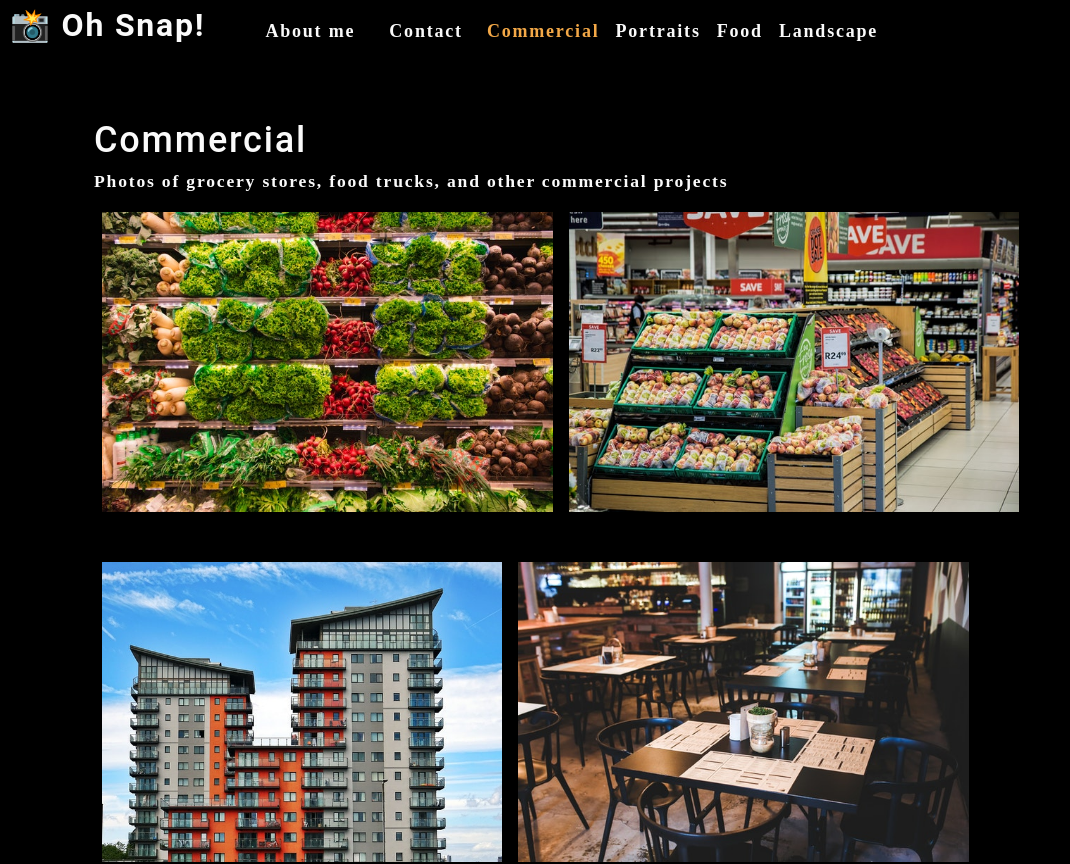
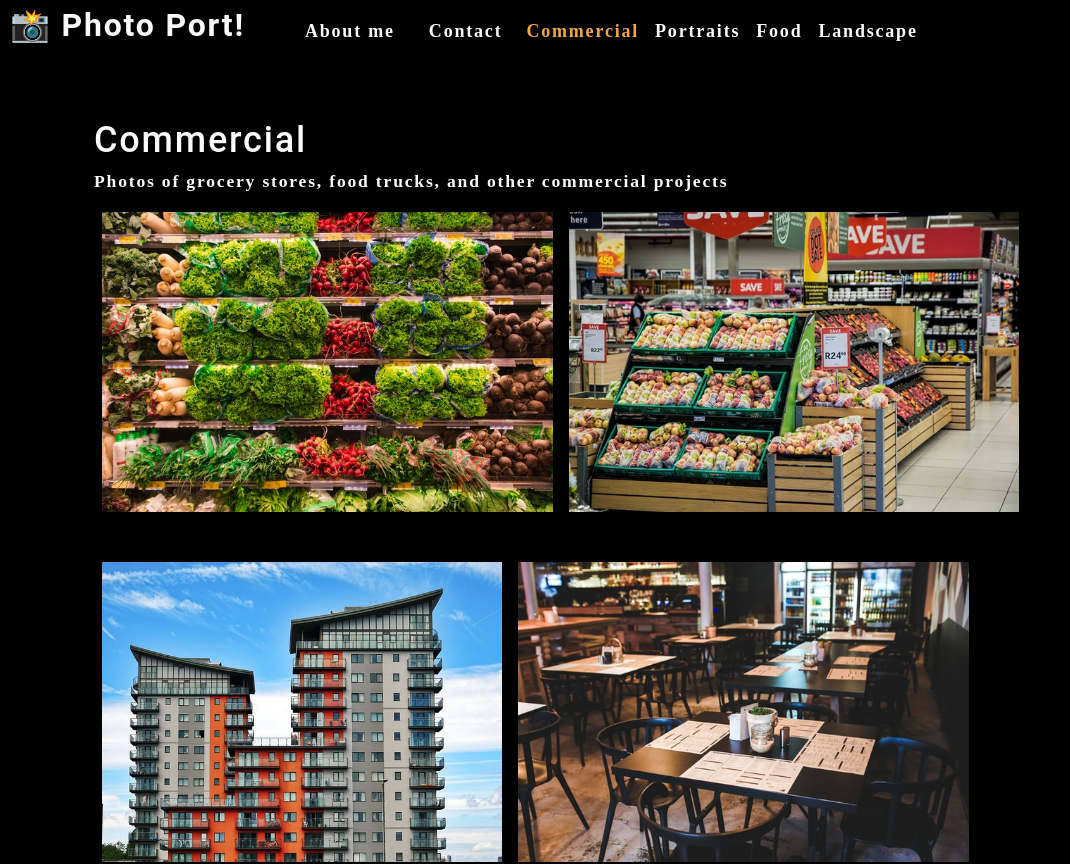
Before and after one commit to crocket77/photo-port, a React (Create React App) app: page / in a window 1280 px wide. Shown: the top 864 px of the page, without its empty margins (0-1070 px from the left). Built offline with nearby package versions, Linux system fonts and the light colour scheme.

Commit message:
changed title to photo port

```diff
--- a/src/components/Nav/index.js
+++ b/src/components/Nav/index.js
@@ -23,7 +23,7 @@ return (
       {" "}
        📸
       </span>{" "}
-       Oh Snap!
+       Photo Port!
     </a>
   </h2>
   <nav>
```
